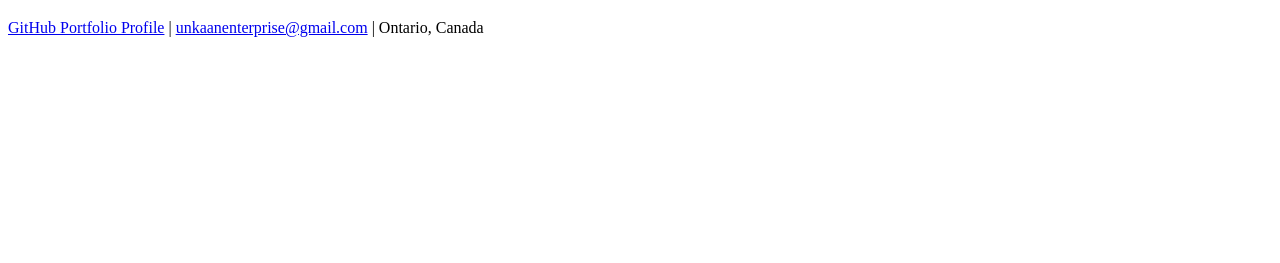
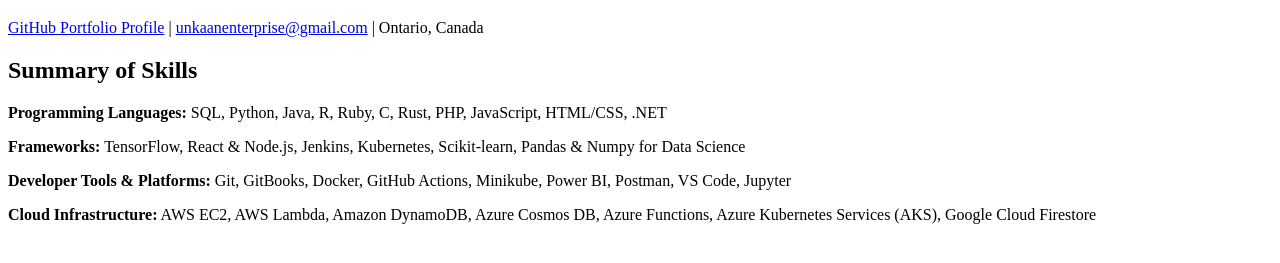
Before and after one commit to unKaan/portfolio, a plain HTML site: page public/index.html in a window 1280 px wide. Shown: the part 61-324 px from the top of the page. Drawn offline with Linux system fonts and the light colour scheme.

Commit message:
Add Summary of Skills section to HTML

```diff
--- a/public/index.html
+++ b/public/index.html
@@ -10,5 +10,12 @@
       <h1>Kaan UN</h1>
       <p><a href="https://www.kaanent.github.io/">GitHub Portfolio Profile</a> | <a href="mailto:unkaanenterprise@gmail.com">unkaanenterprise@gmail.com</a> | Ontario, Canada</p>
     </header>
+    <section id="skills">
+        <h2>Summary of Skills</h2>
+        <p><strong>Programming Languages:</strong> SQL, Python, Java, R, Ruby, C, Rust, PHP, JavaScript, HTML/CSS, .NET</p>
+        <p><strong>Frameworks:</strong> TensorFlow, React & Node.js, Jenkins, Kubernetes, Scikit-learn, Pandas & Numpy for Data Science</p>
+        <p><strong>Developer Tools & Platforms:</strong> Git, GitBooks, Docker, GitHub Actions, Minikube, Power BI, Postman, VS Code, Jupyter</p>
+        <p><strong>Cloud Infrastructure:</strong> AWS EC2, AWS Lambda, Amazon DynamoDB, Azure Cosmos DB, Azure Functions, Azure Kubernetes Services (AKS), Google Cloud Firestore</p>
+    </section>
 </body>
 </html>
```
